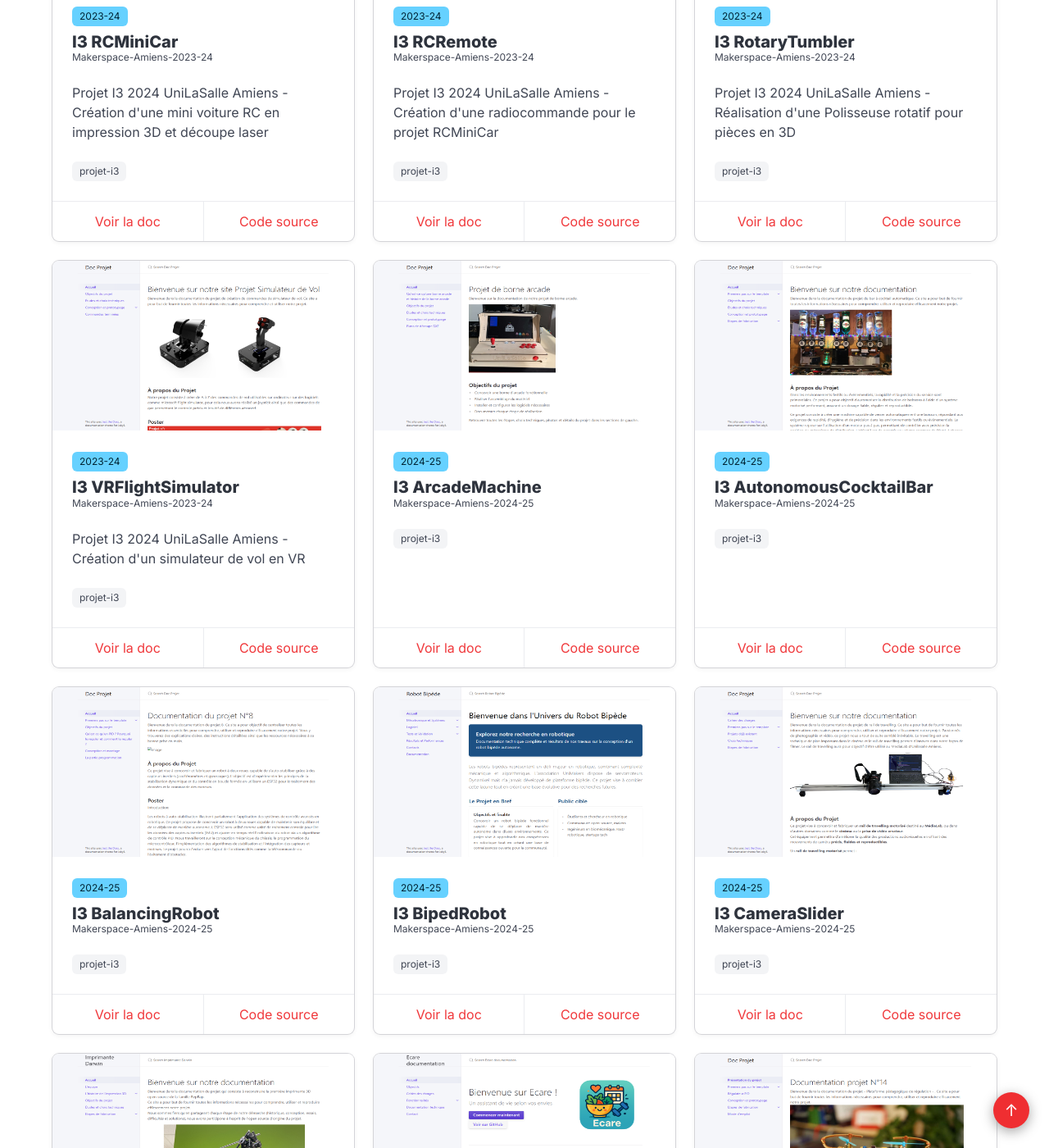
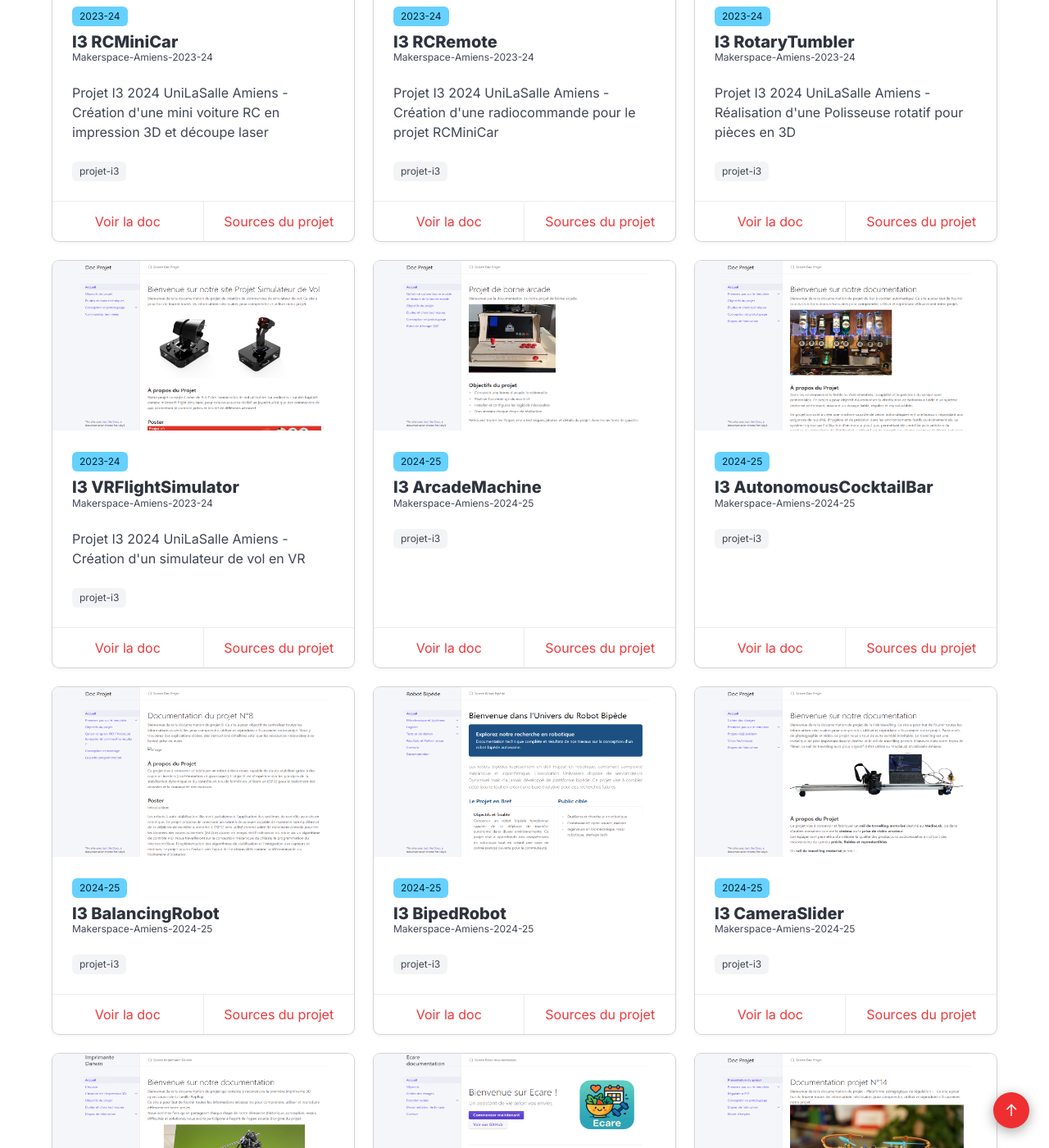
Before and after one commit to Makerspace-Amiens/makerspace-projects, a Jekyll site: the page built from index.html, in a window 1280 px wide and 1400 px high, scrolled down 1610 px. Shown: the whole window at 82% size. Built offline with Jekyll 4.4.1, drawn with Linux system fonts in a browser that asks for light colours; some of the changed text lies outside the part shown.

Commit message:
fix title and button text

```diff
--- a/_layouts/default.html
+++ b/_layouts/default.html
@@ -19,8 +19,10 @@
   </nav>
   <section class="hero is-primary">
     <div class="hero-body">
-      <p class="title">{{ site.title }}</p>
-      <p class="subtitle">{{ site.description }}</p>
+      <div class="container">
+        <p class="title">{{ site.title }}</p>
+        <p class="subtitle">{{ site.description }}</p>
+      </div>
     </div>
   </section>
   <main class="section">
--- a/index.html
+++ b/index.html
@@ -90,7 +90,7 @@
         {% if project.pages_url %}
         <a class="card-footer-item" href="{{ project.pages_url }}" target="_blank" rel="noopener">Voir la doc</a>
         {% endif %}
-        <a class="card-footer-item" href="{{ project.repo_url }}" target="_blank" rel="noopener">Code source</a>
+        <a class="card-footer-item" href="{{ project.repo_url }}" target="_blank" rel="noopener">Sources du projet</a>
       </footer>
     </div>
   </div>
```
